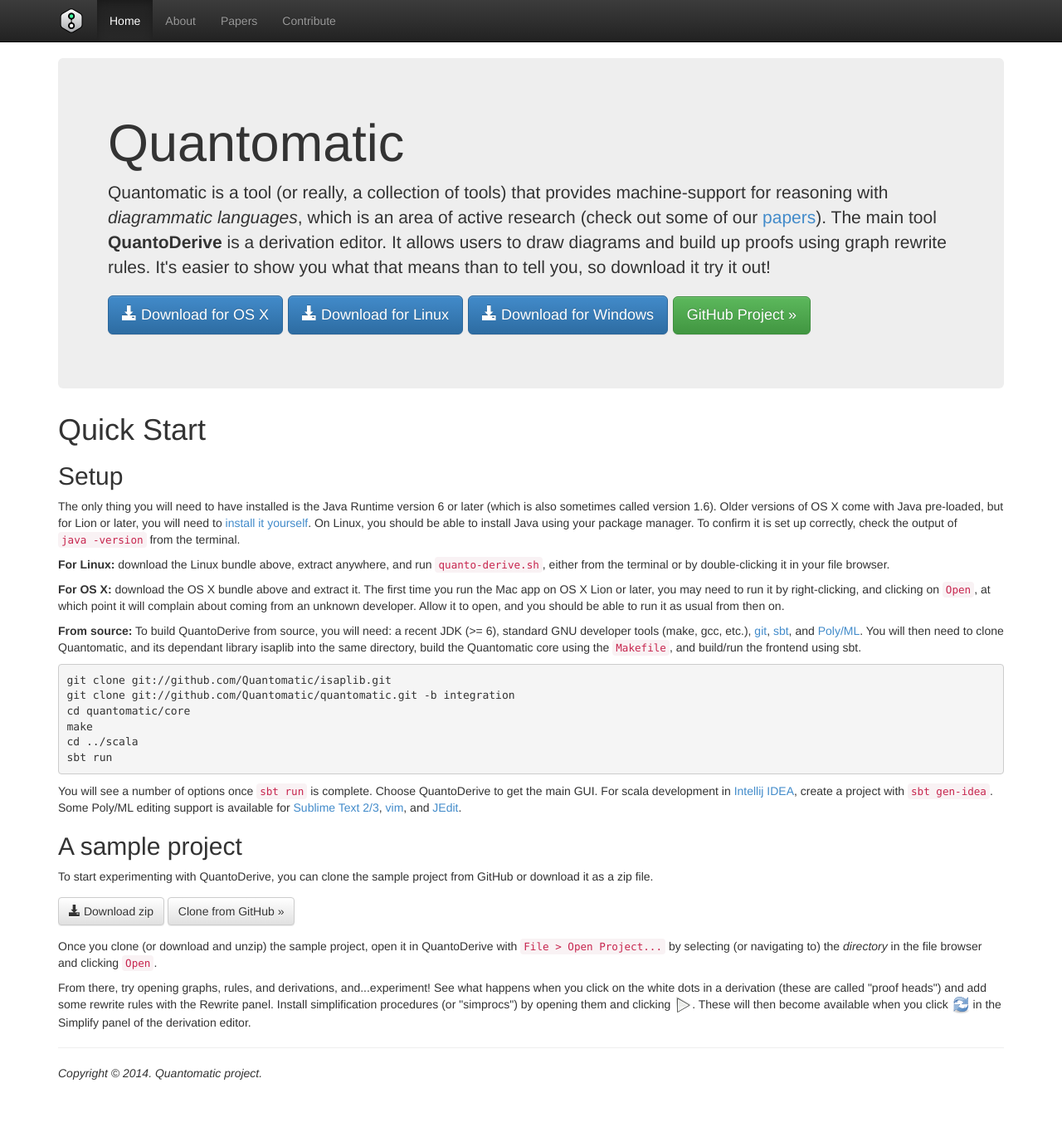
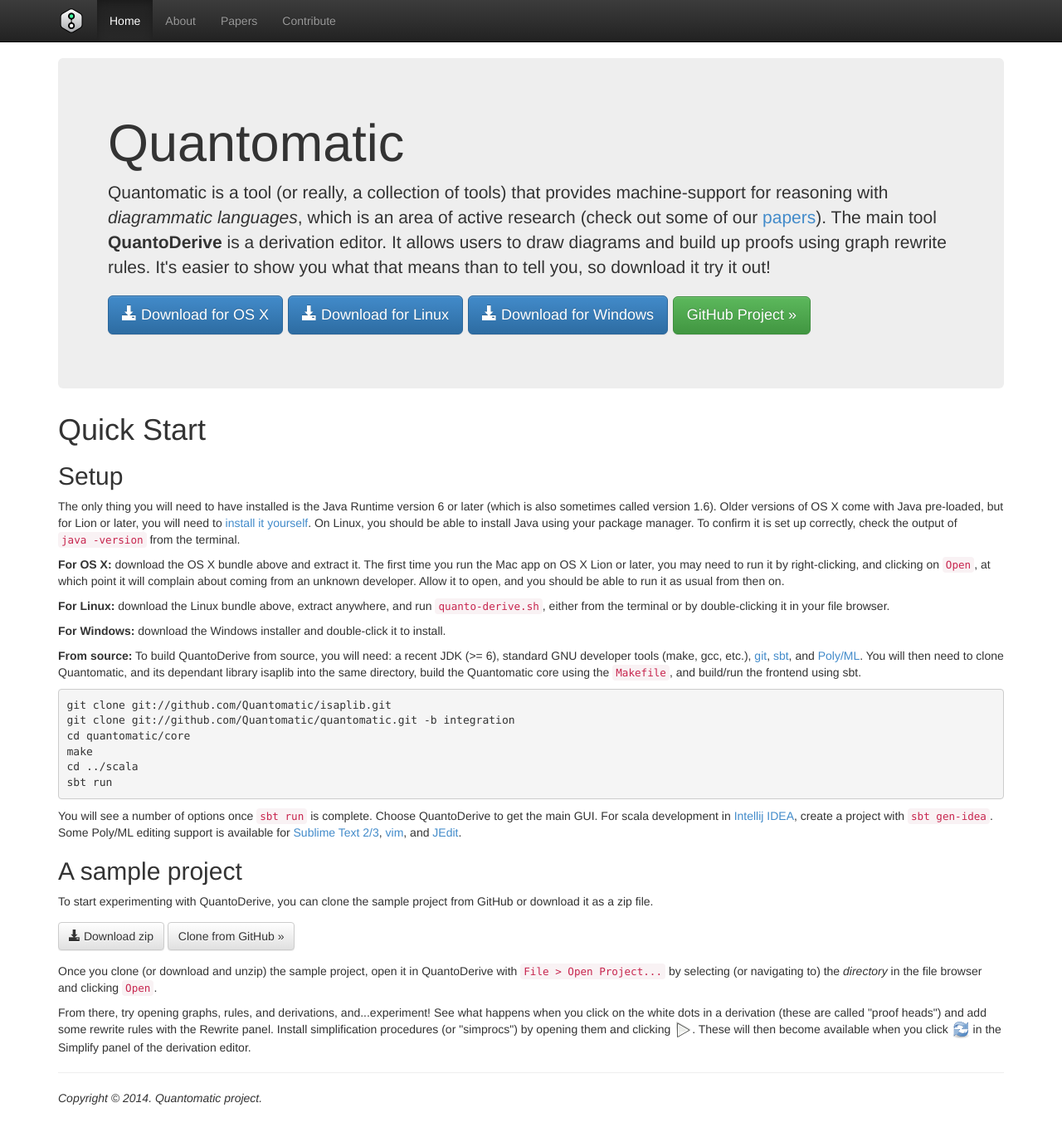
Before and after one commit to zxcalc/Quantomatic.github.io, a Jekyll site: the page built from index.html, in a window 1280 px wide and 1373 px high. Shown: the top 1370 px of the window at 83% size. Built offline with Jekyll 4.4.1, drawn with Linux system fonts in a browser that asks for light colours; nearby versions of some CDN libraries; Markdown is read by kramdown in place of the engine named in the settings.

Commit message:
added MSI link

```diff
--- a/index.html
+++ b/index.html
@@ -9,7 +9,7 @@
   <p style="line-height: 2.5em">
   <a href="https://github.com/Quantomatic/quantomatic/releases/download/derive-v0.1.0/QuantoDerive-osx.zip" class="btn btn-primary btn-lg" role="button"><span class="glyphicon glyphicon-download-alt"></span> Download for OS X</a>
   <a href="https://github.com/Quantomatic/quantomatic/releases/download/derive-v0.1.0/QuantoDerive-linux.tar.gz" class="btn btn-primary btn-lg" role="button"><span class="glyphicon glyphicon-download-alt"></span> Download for Linux</a>
-  <a href="https://github.com/Quantomatic/quantomatic/releases/download/derive-v0.1.0/QuantoDerive-windows.zip" class="btn btn-primary btn-lg" role="button"><span class="glyphicon glyphicon-download-alt"></span> Download for Windows</a>
+  <a href="https://github.com/Quantomatic/quantomatic/releases/download/derive-v0.1.0/QuantoDerive-windows.msi" class="btn btn-primary btn-lg" role="button"><span class="glyphicon glyphicon-download-alt"></span> Download for Windows</a>
   <a href="https://github.com/Quantomatic/quantomatic" class="btn btn-lg btn-success" role="button">GitHub Project &raquo;</a></p>
 </div>
 
@@ -19,9 +19,11 @@
 
 <p>The only thing you will need to have installed is the Java Runtime version 6 or later (which is also sometimes called version 1.6). Older versions of OS X come with Java pre-loaded, but for Lion or later, you will need to <a href="http://support.apple.com/kb/DL1572?viewlocale=en_US">install it yourself</a>. On Linux, you should be able to install Java using your package manager. To confirm it is set up correctly, check the output of <code>java -version</code> from the terminal.</p>
 
+<p><b>For OS X:</b> download the OS X bundle above and extract it. The first time you run the Mac app on OS X Lion or later, you may need to run it by right-clicking, and clicking on <code>Open</code>, at which point it will complain about coming from an unknown developer. Allow it to open, and you should be able to run it as usual from then on.</p>
+
 <p><b>For Linux:</b> download the Linux bundle above, extract anywhere, and run <code>quanto-derive.sh</code>, either from the terminal or by double-clicking it in your file browser.</p>
 
-<p><b>For OS X:</b> download the OS X bundle above and extract it. The first time you run the Mac app on OS X Lion or later, you may need to run it by right-clicking, and clicking on <code>Open</code>, at which point it will complain about coming from an unknown developer. Allow it to open, and you should be able to run it as usual from then on.</p>
+<p><b>For Windows:</b> download the Windows installer and double-click it to install.</p>
 
 <p><b>From source:</b> To build QuantoDerive from source, you will need: a recent JDK (&gt;= 6), standard GNU developer tools (make, gcc, etc.), <a href="http://git-scm.com/">git</a>, <a href="http://www.scala-sbt.org/">sbt</a>, and <a href="http://www.polyml.org/">Poly/ML</a>. You will then need to clone Quantomatic, and its dependant library isaplib into the same directory, build the Quantomatic core using the <code>Makefile</code>, and build/run the frontend using sbt.</p>
 
```
